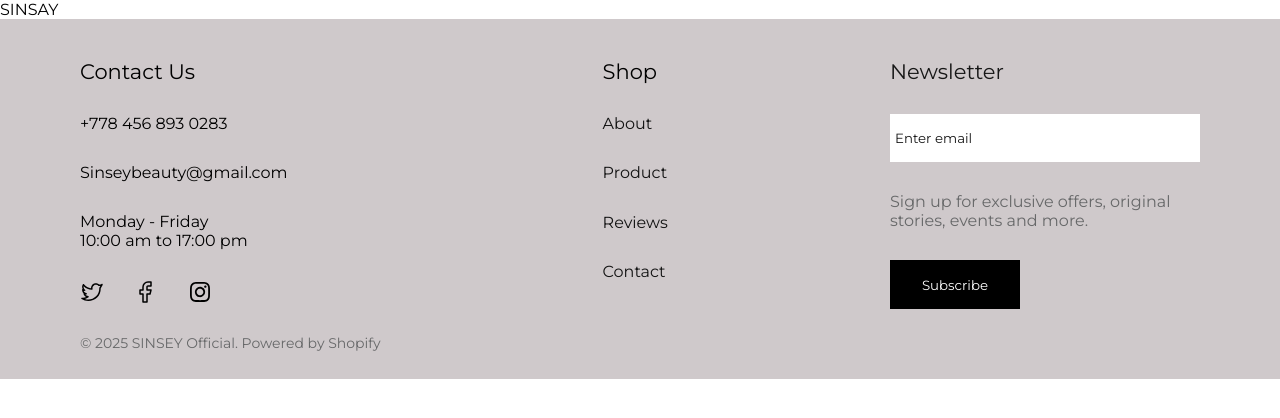
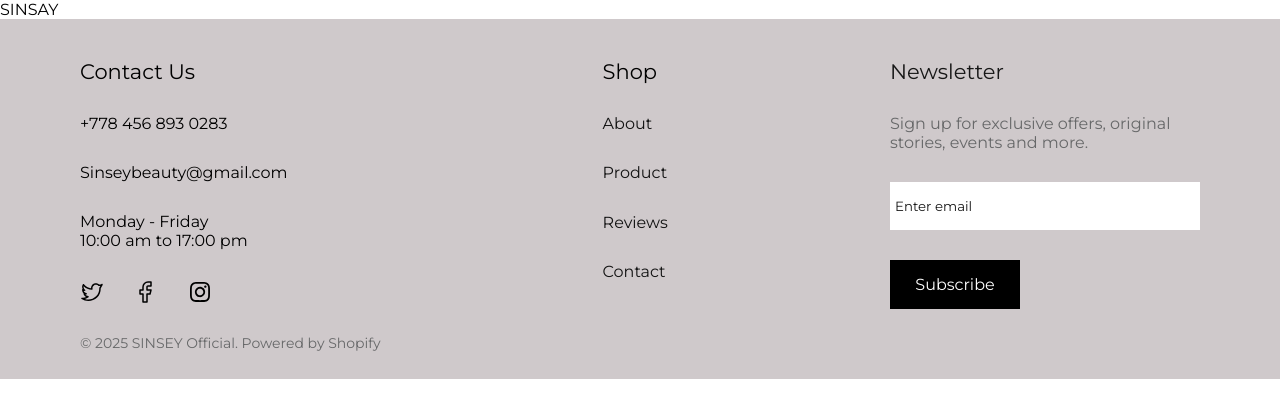
Before and after one commit to AziretTursunbekov/Sinsay, a React (Vite) app: page / in a window 1280 px wide. Shown: the top 418 px of the page. Built offline with nearby package versions, Linux system fonts and the light colour scheme.

Commit message:
update button

```diff
--- a/src/Footer/Footer.jsx
+++ b/src/Footer/Footer.jsx
@@ -36,10 +36,10 @@ const Footer = () => {
       </ArticleStyled2>
       <ArticleStyled3>
         <p className="PTag-1Art3">Newsletter</p>
-        <input type="text" placeholder="Enter email" />
         <p className="ptag3">
           Sign up for exclusive offers, original stories, events and more.
         </p>
+        <input type="text" placeholder="Enter email" />
         <BtnStyled>Subscribe</BtnStyled>
       </ArticleStyled3>
     </FooterStyled>
@@ -100,6 +100,7 @@ const ArticleStyled3 = styled.article`
     color: #171717;
     font-size: 21px;
     line-height: 25.2px;
+    font-weight: 400;
   }
   input {
     width: 310px;
@@ -131,4 +132,7 @@ const BtnStyled = styled.button`
   padding: 15px 25px;
   color: white;
   background-color: #000;
+  font-size: 16px;
+  font-weight: 400;
+  line-height: 19.2px;
 `;
```
